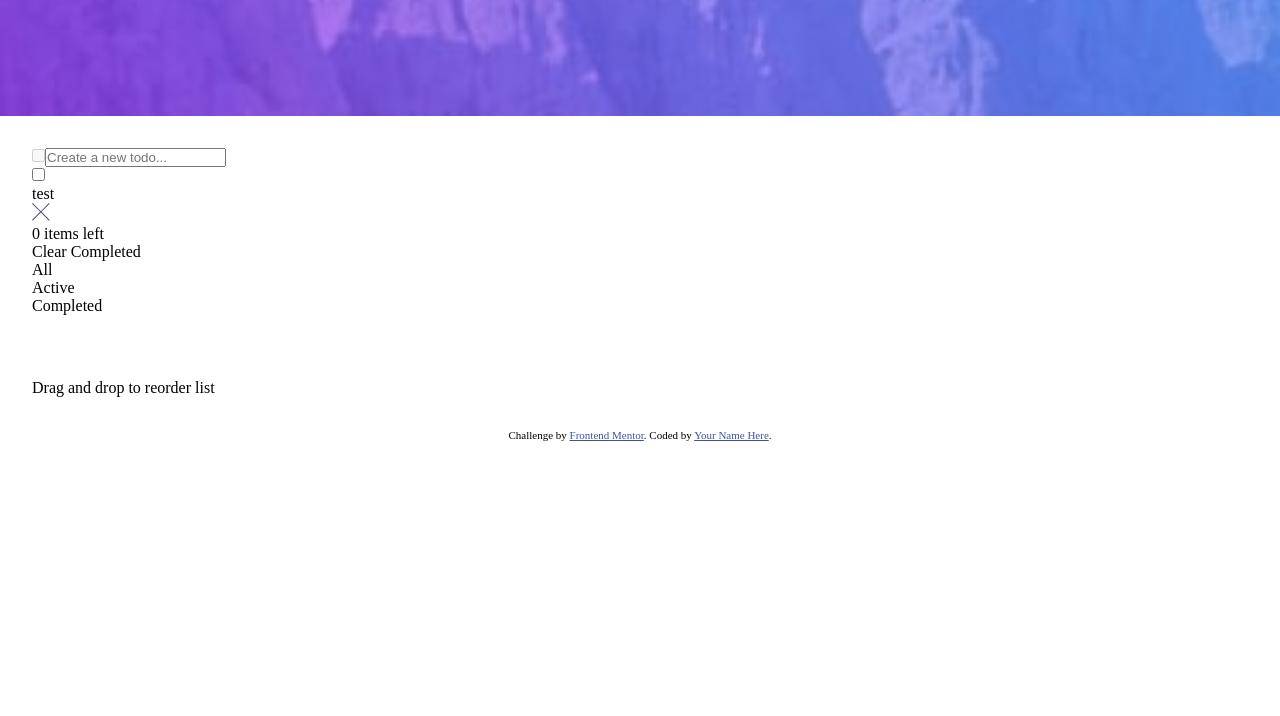
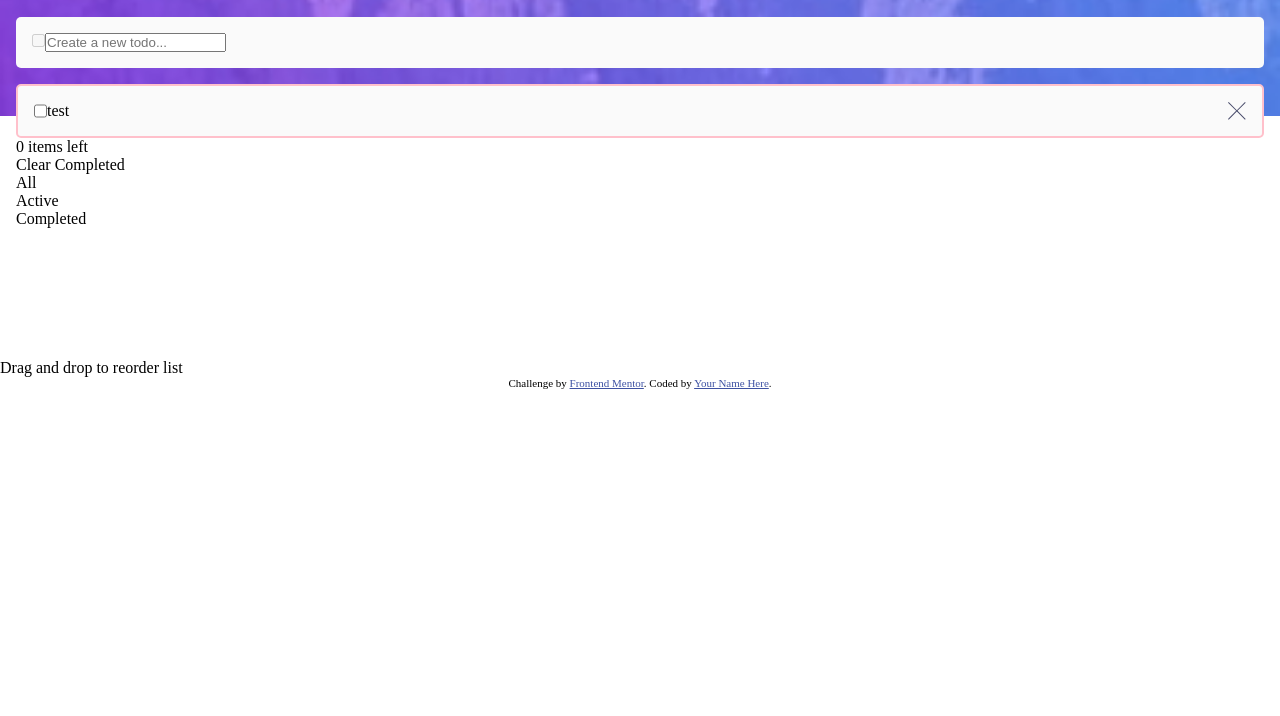
Before and after one commit to Pricey-93/task-list, a website built with webpack: page src/index.html in a window 1280 px wide. Shown: the part 84-800 px from the top of the page. Built offline with nearby package versions, Linux system fonts and the light colour scheme.

Commit message:
position task containers overlapping header

```diff
--- a/src/style.css
+++ b/src/style.css
@@ -5,12 +5,10 @@
 }
 :root {
     --very-light-grey: hsl(0, 0%, 98%);
+    --very-light-greyish-blue: hsl(236, 33%, 92%);
 }
 body {
     min-height: 100vh;
-}
-#content > * {
-    padding: 2rem;
 }
 header {
     display: flex;
@@ -18,6 +16,7 @@ header {
     background: url(./assets/images/bg-mobile-light.jpg);
     background-size: cover;
     background-position: center;
+    padding: 1.5rem;
     min-width: 375px;
     height: 200px;
     max-height: 200px;
@@ -25,5 +24,29 @@ header {
 h1 {
     color: var(--very-light-grey);
 }
+#main-app-container {
+    margin: 1rem;
+    position: relative;
+    top: -115px;
+    z-index: 999;
+}
+#input-container {
+    background-color: var(--very-light-grey);
+    border-radius: 5px;
+    padding: 1rem;
+    margin-bottom: 1rem;
+}
+#tasks-container {
+    border: 2px solid pink;
+    border-radius: 5px;
+    background-color: var(--very-light-grey);
+}
+.task {
+    display: flex;
+    padding: 1rem;
+}
+.task > .delete-icon {
+    margin-left: auto;
+}
 .attribution { font-size: 11px; text-align: center; }
 .attribution a { color: hsl(228, 45%, 44%); }
```
